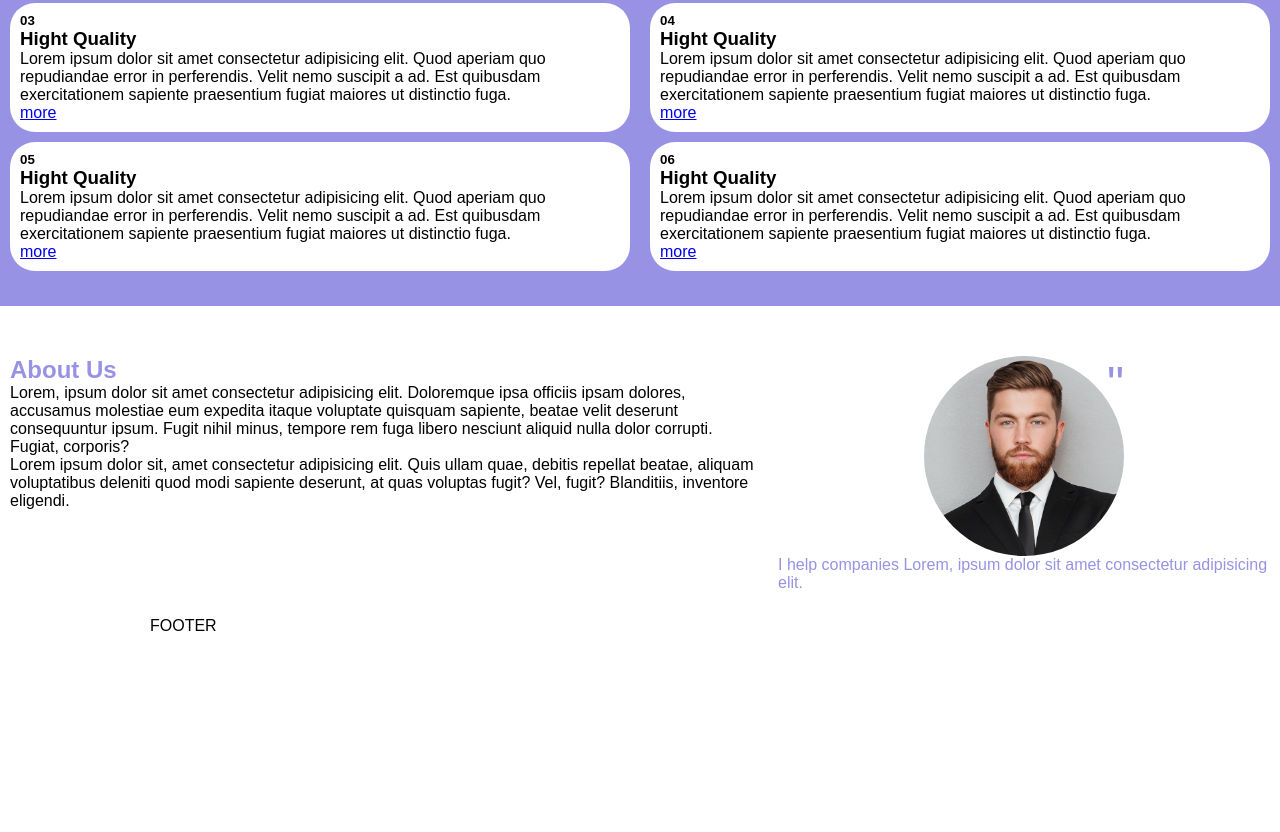
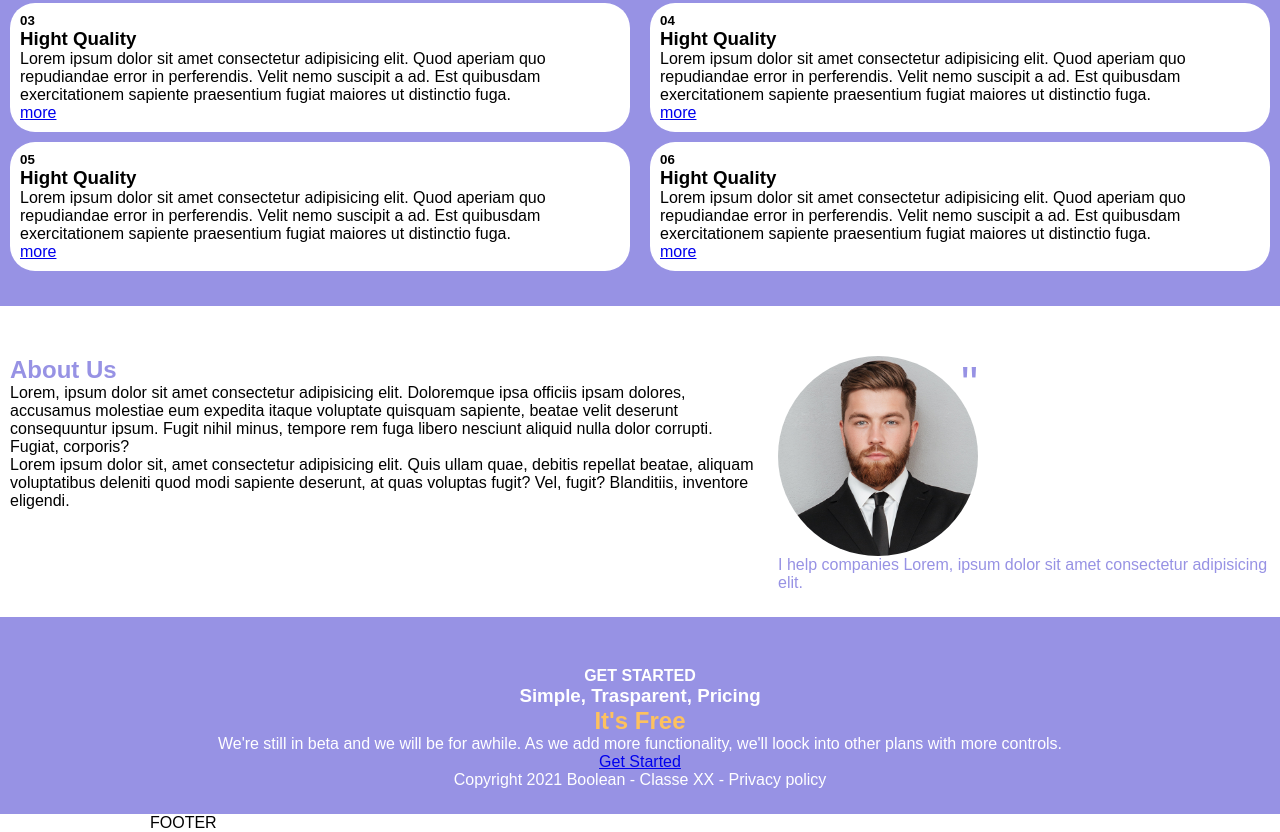
Before and after one commit to FrancescoFolgheraiter/htmlcss-responsive-layout, a plain HTML site: page index.html in a window 1280 px wide. Shown: the part 2250-3082 px from the top of the page. Before the commit the page ends 2885 px from the top, so only its background shows below. Drawn offline with Linux system fonts and the light colour scheme.

Commit message:
add sixth section structure[@main]

```diff
--- a/css/style.css
+++ b/css/style.css
@@ -58,6 +58,9 @@ utility
 }
 .text-indigo{
     color:var(--first-color);
+}
+.text-orange{
+    color:var(--fourth-color);
 }
 
 /*
@@ -138,7 +141,6 @@ main section:nth-child(5) .cont-img>*:first-child{
 main section:nth-child(5) .cont-img{
     width:200px;
     height:200px;
-    margin:0 auto;
 }
 main section:nth-child(5) .cont-img>*:last-child{
     width:100%;
@@ -147,8 +149,12 @@ main section:nth-child(5) .cont-img>*:last-child{
     border-radius: 50%;
 
 }
-
-
+/*sixth section*/
+main section:last-child .container{
+    padding:0 50px;
+    text-align: center;
+    color:white;
+}
 /*
     FOOTER
 */
--- a/index.html
+++ b/index.html
@@ -259,6 +259,20 @@
             </div>
         </section>
         <!--end fifth  section-->
+        <!--sixth section-->
+        <section class="bg-indigo">
+            <div class="container">
+                <h4>GET STARTED</h4>
+                <h3>Simple, Trasparent, Pricing</h3>
+                <h2 class="text-orange">It's Free</h2>
+                <p>We're still in beta and we will be for awhile. As we add more functionality, we'll loock into other plans with more controls.</p>
+                <div>
+                    <a href="#">Get Started</a>
+                </div>
+                <p>Copyright 2021 Boolean - Classe XX - Privacy policy</p>
+            </div>
+        </section>
+        <!--end sixth section-->
     </main>
     <!--FINE MAIN-->
 
```
